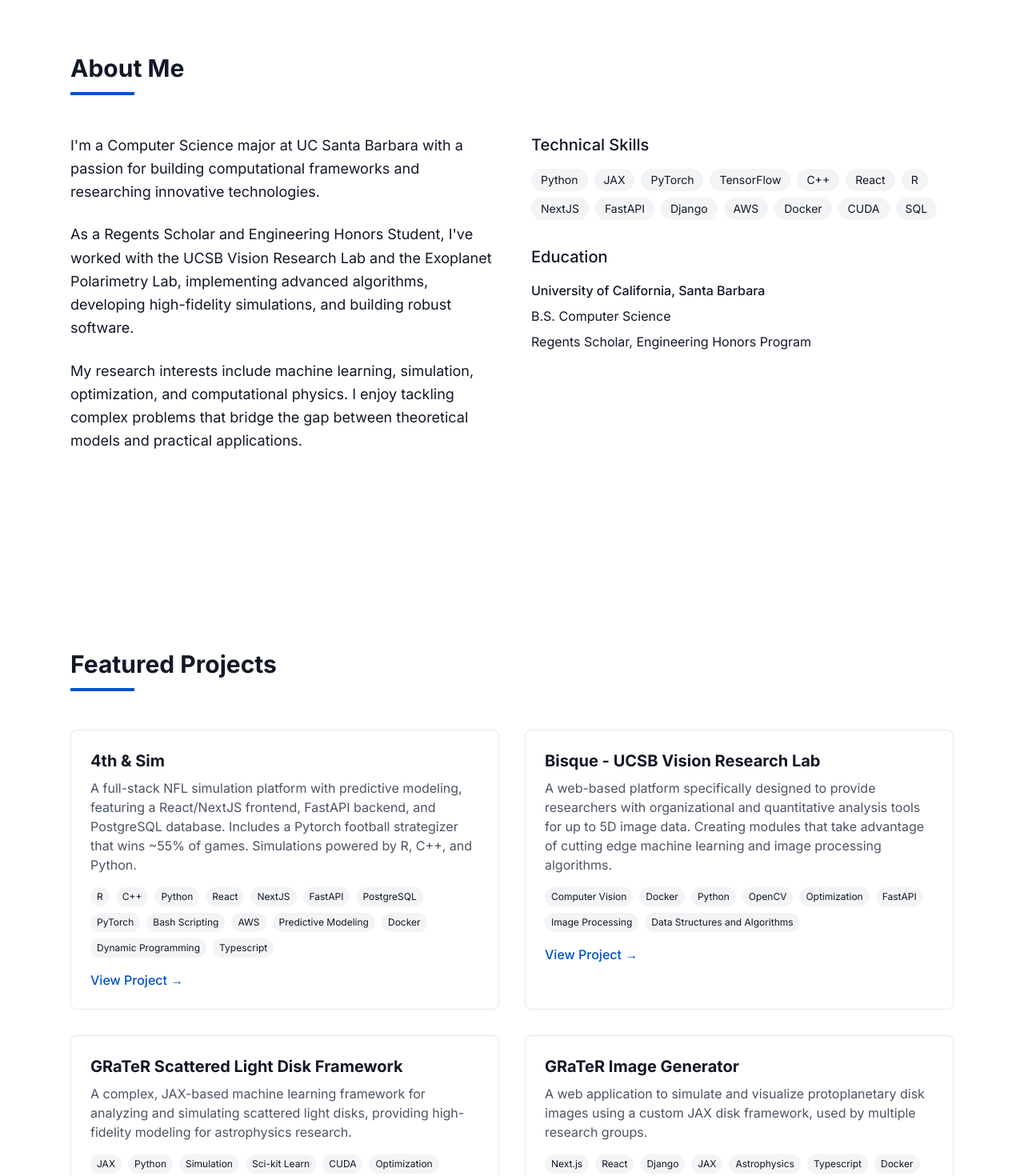
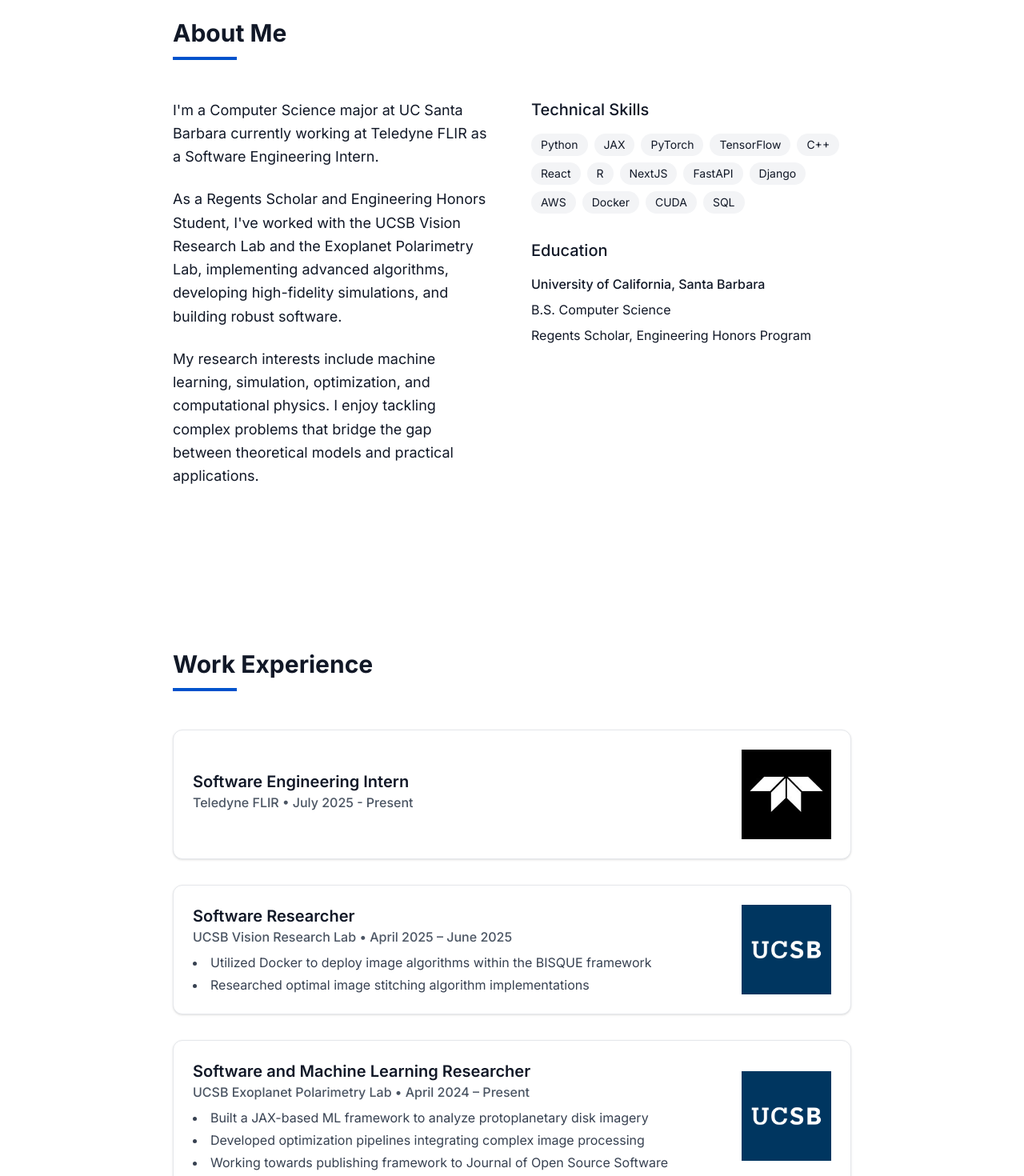
Before and after one commit to mihir-r-kondapalli/portfolio, a Next.js app: page / in a window 1280 px wide. Shown: the part 980-2450 px from the top of the page at 80% size. Built offline with nearby package versions, Linux system fonts and the light colour scheme.

Commit message:
updated for new experience

```diff
--- /dev/null
+++ b/app/components/ExperienceCard.tsx
@@ -0,0 +1,42 @@
+import Image from 'next/image';
+
+interface ExperienceCardProps {
+  title: string;
+  company: string;
+  date: string;
+  bullets: string[];
+  logoSrc: string;
+  logoAlt: string;
+}
+
+export default function ExperienceCard({
+  title,
+  company,
+  date,
+  bullets,
+  logoSrc,
+  logoAlt
+}: ExperienceCardProps) {
+  return (
+    <div className="flex flex-col md:flex-row items-center bg-white border rounded-xl shadow p-6 hover:shadow-lg transition">
+      <div className="flex-1">
+        <h3 className="text-xl font-semibold">{title}</h3>
+        <p className="text-gray-600 font-medium">{company} • {date}</p>
+        <ul className="list-disc list-inside text-gray-700 mt-2 space-y-1">
+          {bullets.map((point, index) => (
+            <li key={index}>{point}</li>
+          ))}
+        </ul>
+      </div>
+      <div className="w-28 h-28 mt-6 md:mt-0 md:ml-8 flex-shrink-0">
+        <Image
+          src={logoSrc}
+          alt={logoAlt}
+          width={112}
+          height={112}
+          className="object-contain w-full h-full"
+        />
+      </div>
+    </div>
+  );
+}
--- a/app/components/Navigation.tsx
+++ b/app/components/Navigation.tsx
@@ -23,6 +23,7 @@ const Navigation: React.FC<NavigationProps> = ({ currentSection }) => {
         <div className="hidden md:flex space-x-8">
           <NavLink href="#intro" isActive={currentSection === "intro"}>Home</NavLink>
           <NavLink href="#about" isActive={currentSection === "about"}>About</NavLink>
+          <NavLink href="#experience" isActive={currentSection === "experience"}>Experience</NavLink>
           <NavLink href="#projects" isActive={currentSection === "projects"}>Projects</NavLink>
           <NavLink href="#contact" isActive={currentSection === "contact"}>Contact</NavLink>
         </div>
@@ -49,6 +50,7 @@ const Navigation: React.FC<NavigationProps> = ({ currentSection }) => {
           <div className="flex flex-col space-y-4 py-2">
             <MobileNavLink href="#intro" onClick={() => setIsMenuOpen(false)}>Home</MobileNavLink>
             <MobileNavLink href="#about" onClick={() => setIsMenuOpen(false)}>About</MobileNavLink>
+            <MobileNavLink href="#experience" onClick={() => setIsMenuOpen(false)}>Experience</MobileNavLink>
             <MobileNavLink href="#projects" onClick={() => setIsMenuOpen(false)}>Projects</MobileNavLink>
             <MobileNavLink href="#contact" onClick={() => setIsMenuOpen(false)}>Contact</MobileNavLink>
           </div>
--- a/app/page.tsx
+++ b/app/page.tsx
@@ -6,6 +6,7 @@ import Navigation from "./components/Navigation";
 import SectionHeader from "./components/SectionHeader";
 import ProjectCard from "./components/ProjectCard";
 import ContactLink from "./components/ContactLink";
+import ExperienceCard from "./components/ExperienceCard";
 // EmailJS will be loaded via CDN script tag
 
 export default function Home() {
@@ -28,8 +29,8 @@ export default function Home() {
     document.head.appendChild(script);
 
     const handleScroll = () => {
-      const sections = ["intro", "about", "projects", "contact"];
-      const scrollPosition = window.scrollY + 100;
+      const sections = ["intro", "about", "experience", "projects", "contact"];
+      const scrollPosition = window.scrollY + window.innerHeight / 2;
 
       for (const section of sections) {
         const element = document.getElementById(section);
@@ -119,7 +120,7 @@ export default function Home() {
     <>
       <Navigation currentSection={currentSection} />
 
-      <main className="max-w-6xl mx-auto px-6 pt-24">
+      <main className="max-w-4xl mx-auto px-6 pt-24">
         {/* Intro Section */}
         <section id="intro" className="min-h-screen flex flex-col justify-center py-16">
           <div className="space-y-6 max-w-3xl animate-fade-in">
@@ -128,13 +129,19 @@ export default function Home() {
               <span className="block gradient-text">Mihir Kondapalli</span>
             </h1>
             <h2 className="text-2xl text-gray-600">
-              Software Engineer & Researcher
+              Software Engineering Intern & Academic Researcher
             </h2>
             <p className="text-xl leading-relaxed max-w-2xl">
               I build digital frameworks, develop simulations, and research innovative technologies
               at the intersection of machine learning and computational science.
             </p>
             <div className="pt-8 flex space-x-4">
+              <Link
+                href="#experience"
+                className="btn-primary"
+              >
+                Experience
+              </Link>
               <Link
                 href="#projects"
                 className="btn-primary"
@@ -157,8 +164,8 @@ export default function Home() {
           <div className="grid md:grid-cols-2 gap-12 pt-12">
             <div className="space-y-6">
               <p className="text-lg leading-relaxed">
-                I'm a Computer Science major at UC Santa Barbara with a passion for building
-                computational frameworks and researching innovative technologies.
+                I'm a Computer Science major at UC Santa Barbara currently working at Teledyne FLIR as a
+                Software Engineering Intern.
               </p>
               <p className="text-lg leading-relaxed">
                 As a Regents Scholar and Engineering Honors Student, I've worked with the
@@ -194,6 +201,45 @@ export default function Home() {
           </div>
         </section>
 
+        {/* Work Experience Section */}
+        <section id="experience" className="py-24">
+          <SectionHeader>Work Experience</SectionHeader>
+          <div className="grid grid-cols-1 gap-8 pt-12">
+            <ExperienceCard
+              title="Software Engineering Intern"
+              company="Teledyne FLIR"
+              date="July 2025 - Present"
+              bullets={[
+              ]}
+              logoSrc="/logos/flir.jpeg"
+              logoAlt="Teledyne FLIR logo"
+            />
+            <ExperienceCard
+              title="Software Researcher"
+              company="UCSB Vision Research Lab"
+              date="April 2025 – June 2025"
+              bullets={[
+                "Utilized Docker to deploy image algorithms within the BISQUE framework",
+                "Researched optimal image stitching algorithm implementations",
+              ]}
+              logoSrc="/logos/ucsb.png"
+              logoAlt="UCSB logo"
+            />
+            <ExperienceCard
+              title="Software and Machine Learning Researcher"
+              company="UCSB Exoplanet Polarimetry Lab"
+              date="April 2024 – Present"
+              bullets={[
+                "Built a JAX-based ML framework to analyze protoplanetary disk imagery",
+                "Developed optimization pipelines integrating complex image processing",
+                "Working towards publishing framework to Journal of Open Source Software"
+              ]}
+              logoSrc="/logos/ucsb.png"
+              logoAlt="UCSB logo"
+            />
+          </div>
+        </section>
+
         {/* Projects Section */}
         <section id="projects" className="py-24">
           <SectionHeader>Featured Projects</SectionHeader>
@@ -209,13 +255,6 @@ export default function Home() {
               link="https://fourthandsim.vercel.app"
             />
             <ProjectCard
-              title="Bisque - UCSB Vision Research Lab"
-              description="A web-based platform specifically designed to provide researchers with organizational and quantitative analysis
-              tools for up to 5D image data. Creating modules that take advantage of cutting edge machine learning and image processing algorithms."
-              tags={['Computer Vision', 'Docker', 'Python', 'OpenCV', 'Optimization', 'FastAPI', 'Image Processing', 'Data Structures and Algorithms']}
-              link="https://bisque2.ece.ucsb.edu/client_service/"
-            />
-            <ProjectCard
               title="GRaTeR Scattered Light Disk Framework"
               description="A complex, JAX-based machine learning framework for analyzing and simulating scattered light disks,
               providing high-fidelity modeling for astrophysics research."
@@ -223,7 +262,7 @@ export default function Home() {
               link="https://github.com/UCSB-Exoplanet-Polarimetry-Lab/GRaTeR-JAX"
             />
             <ProjectCard
-              title="GRaTeR Image Generator"
+              title="GRaTeR Image App"
               description="A web application to simulate and visualize protoplanetary disk images using a custom JAX disk framework, used by multiple research groups."
               tags={['Next.js', 'React', 'Django', 'JAX', 'Astrophysics', 'Typescript', 'Docker', 'Image Processing', 'Memory Management', 'Vercel', 'Railway']}
               link="https://scattered-light-disks.vercel.app"
@@ -249,6 +288,12 @@ export default function Home() {
               link="https://github.com/mihir-r-kondapalli/RocketSimulation"
             />
             <ProjectCard
+              title="Interactive Election Simulation Game"
+              description="A web based game where users can add votes to a map given certain rules in order to win majorities for the Presidency, Senate, and House of Representatives."
+              tags={['React', 'Vite', 'TypeScript', 'Visualization']}
+              link="https://github.com/mihir-r-kondapalli/election-ts/"
+            />
+            <ProjectCard
               title="Minefield"
               description="A real-time online multiplayer game."
               tags={['Web Sockets', 'Python', 'Pickle', 'Network', 'Pygame']}
@@ -263,8 +308,8 @@ export default function Home() {
           <div className="grid md:grid-cols-2 gap-12 pt-12">
             <div className="space-y-6">
               <p className="text-lg leading-relaxed">
-                I'm always open to discussing research opportunities, collaboration on projects,
-                or potential positions. Feel free to reach out through any of the channels below.
+                I'm always open to discussing research opportunities and collaboration on projects.
+                Feel free to reach out through any of the channels below.
               </p>
               <div className="space-y-4 pt-4">
                 <ContactLink icon="mail" href="mailto:mihir.kondapalli@gmail.com">
```
Also changed, not shown: public/logos/flir.jpeg (added), public/logos/ucsb.png (added).
